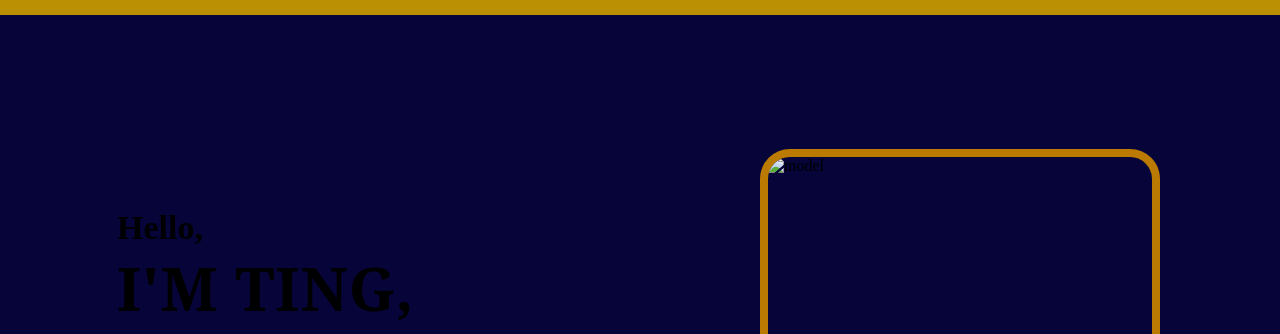
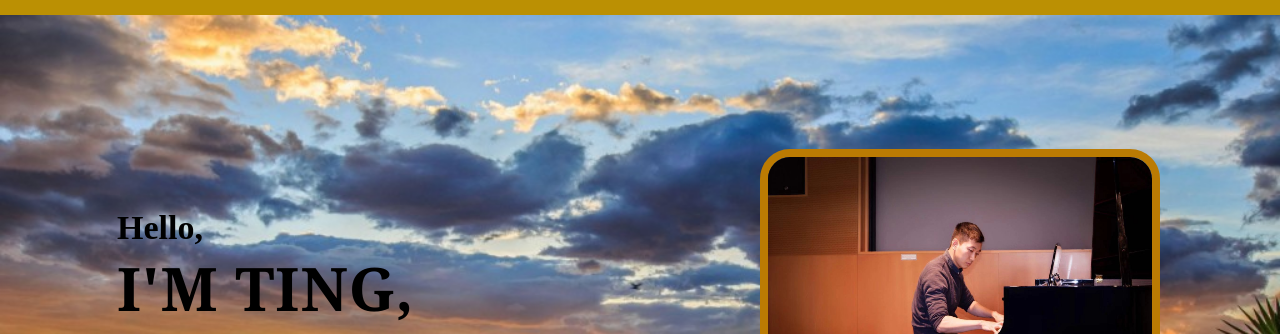
Before and after one commit to RaccoonAttack123/Personal-site, a plain HTML site: page index.html in a window 1280 px wide. Shown: the part 85-419 px from the top of the page. Drawn offline with Linux system fonts and the light colour scheme; the site is published under a folder, as on GitHub Pages, so addresses that start at the root find nothing; files whose address does not match are found by name.

Commit message:
remove /

```diff
--- a/index.css
+++ b/index.css
@@ -14,7 +14,7 @@ a{
 section{
     width:100%;
     height:100vh;
-    background-image:url("/static/background.jpg");
+    background-image:url("static/background.jpg");
     background-repeat:no-repeat;
     background-size: cover;
     position: relative;
--- a/index.html
+++ b/index.html
@@ -21,9 +21,9 @@
             <p>I'M TING,</p>
             <p>I am a student Engineer</p>
             <button class="hire-btn">Hire Me</button>
-            <a href="/static/resume.txt" download><button class="hire-btn">Download Resume</button></a>
+            <a href="static/resume.txt" download><button class="hire-btn">Download Resume</button></a>
         </div>
-        <img src="/static/IMG_5683.JPG" class="model" alt="model">
+        <img src="static/IMG_5683.JPG" class="model" alt="model">
     </section>
 
     <div class="about-conatiner" id="about-container">
```
